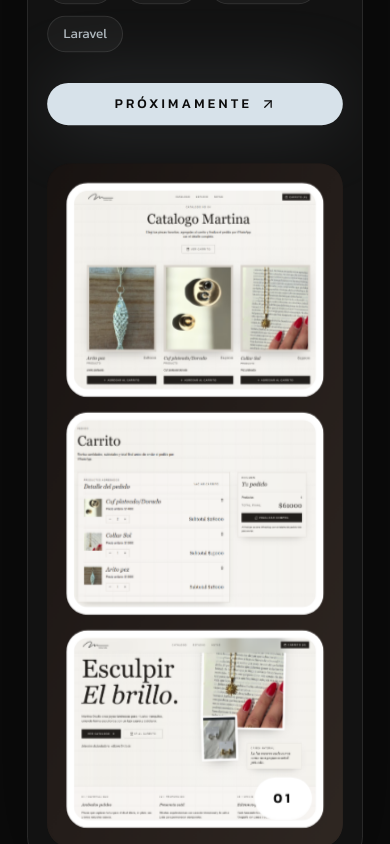
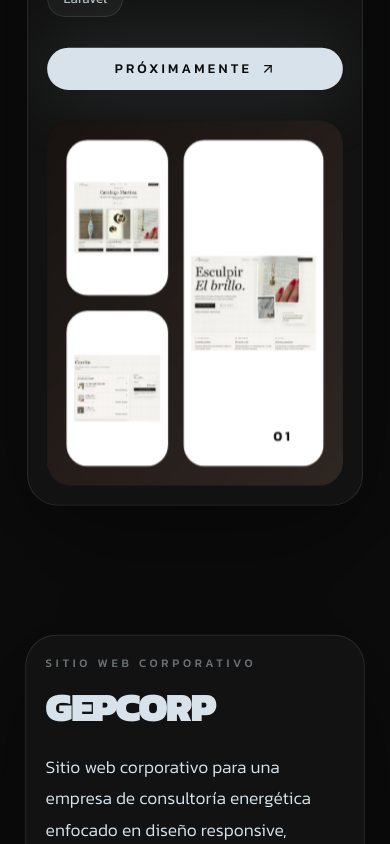
Before and after one commit to FrancoCae/Portfolio, a React (Vite) app: page / in a window 390 px wide. Shown: the part 5120-5964 px from the top of the page. Built offline with nearby package versions, Linux system fonts and the light colour scheme.

Commit message:
segunda mejora para visualizacion en mobile en la seccion de proyectos

```diff
--- a/src/App.tsx
+++ b/src/App.tsx
@@ -389,10 +389,10 @@
   return (
     <motion.article
       style={{ scale, top: `${92 + index * 26}px` }}
-      className="sticky mb-16 overflow-hidden rounded-[2rem] border border-white/10 bg-[#121212] p-5 shadow-[0_30px_120px_rgba(0,0,0,0.5)] sm:p-8 lg:mb-10 lg:p-10"
+      className="static mb-24 overflow-hidden rounded-[2rem] border border-white/10 bg-[#121212] p-5 shadow-[0_30px_120px_rgba(0,0,0,0.5)] sm:p-8 md:sticky md:mb-16 lg:mb-10 lg:p-10"
     >
-      <div className="grid gap-10 lg:grid-cols-[0.9fr_1.1fr] lg:items-stretch">
-        <div className="flex min-h-[34rem] flex-col justify-between lg:min-h-[26rem]">
+      <div className="grid grid-cols-1 gap-8 lg:grid-cols-[0.9fr_1.1fr] lg:items-stretch">
+        <div className="flex flex-col justify-between lg:min-h-[26rem]">
           <div>
             <p className="text-xs font-medium uppercase tracking-[0.32em] text-mist/45">
               {project.type}
@@ -447,19 +447,19 @@
         <motion.div
           whileHover={{ scale: 1.015 }}
           transition={{ duration: 0.5, ease: [0.22, 1, 0.36, 1] }}
-          className={`relative min-h-[32rem] overflow-hidden rounded-[1.5rem] bg-gradient-to-br lg:min-h-[24rem] ${project.accent}`}
+          className={`relative h-[380px] overflow-hidden rounded-[1.5rem] bg-gradient-to-br lg:h-auto lg:min-h-[24rem] ${project.accent}`}
         >
           <div className="absolute inset-0 opacity-30 animated-grid" />
           <div className="absolute inset-6 rounded-[1.2rem] border border-white/25 bg-black/20 backdrop-blur-sm" />
           <motion.div
   whileHover={{ scale: 1.015 }}
   transition={{ duration: 0.5, ease: [0.22, 1, 0.36, 1] }}
-  className={`relative min-h-[32rem] overflow-hidden rounded-[1.5rem] bg-gradient-to-br lg:min-h-[24rem] ${project.accent}`}
+  className={`relative h-full overflow-hidden rounded-[1.5rem] bg-gradient-to-br ${project.accent}`}
       >
   {project.title === "Martina Studio" ? (
-    <div className="grid h-full min-h-[32rem] grid-cols-1 gap-4 p-5 sm:grid-cols-[0.42fr_0.58fr] lg:min-h-[24rem]">
+    <div className="grid h-full grid-cols-[0.42fr_0.58fr] gap-4 p-5">
 
-      <div className="flex min-h-[20rem] flex-col gap-4 sm:min-h-0">
+      <div className="flex min-h-0 flex-col gap-4">
         <img
           src="/catalogo.png"
           alt="Catálogo de Martina Studio"
@@ -491,7 +491,7 @@
 
 
   ) : (
-    <div className="flex h-full min-h-[32rem] items-center justify-center p-5 text-mist/60 lg:min-h-[24rem]">
+    <div className="flex h-full items-center justify-center p-5 text-mist/60">
       Próximamente imágenes del proyecto
     </div>
   )}
```
